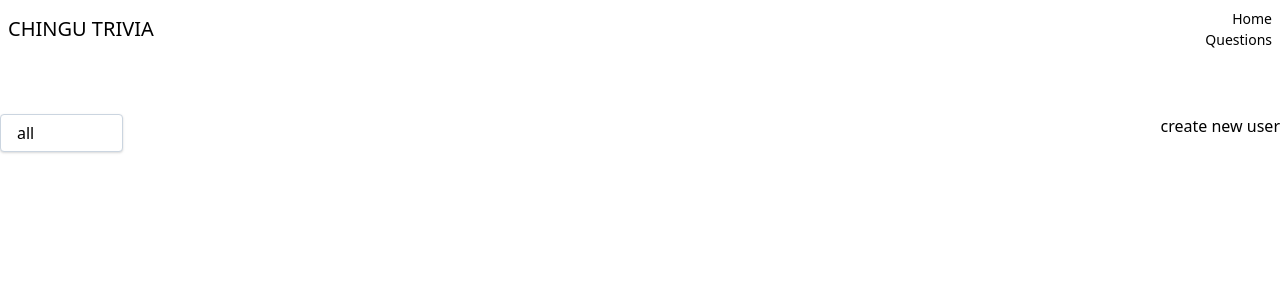
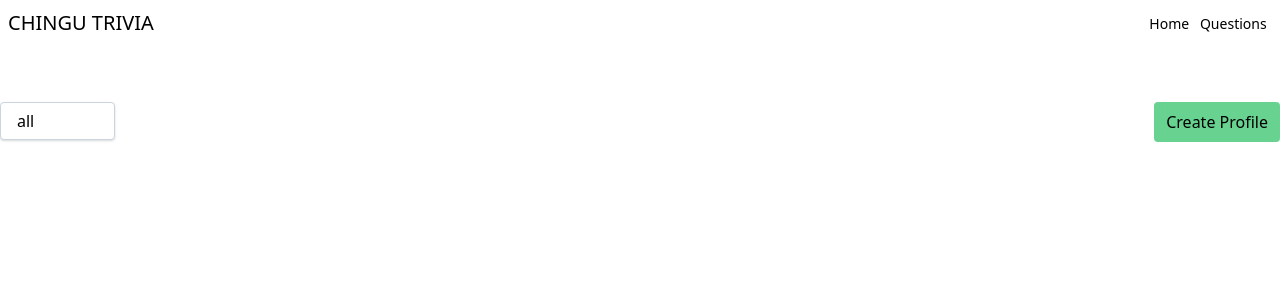
Before and after one commit to nbyodai/solo-chingu-trivia, a Vue app: page / in a window 1280 px wide. Shown: the top 300 px of the page. Built offline with nearby package versions, Linux system fonts and the light colour scheme; no server answers.

Commit message:
Style profile creation and save buttons

```diff
--- a/src/App.vue
+++ b/src/App.vue
@@ -6,7 +6,7 @@
         <select
           name="TopicType"
           @change="selectTopic($event)"
-          class="block appearance-none bg-white border border-gray-400 hover:border-gray-500 px-4 py-2 pr-8 rounded shadow leading-tight focus:outline-none"
+          class="block appearance-none bg-white border border-gray-400 hover:border-gray-500 px-4 py-2 pr-6 rounded shadow leading-tight focus:outline-none"
         >
           >
           <option value="all" :disabled="isDisabled('all')">all</option>
@@ -16,13 +16,21 @@
         </select>
       </div>
       <div>
-        <button v-if="trivialista" @click="saveInfo">saveDetails</button>
-        <button v-else @click="createNewUser()">create new user</button>
+        <button
+          class="bg-blue-400 px-3 py-2 rounded"
+          v-if="trivialista"
+          @click="saveInfo"
+        >Save Trivia</button>
+        <button
+          class="bg-green-400 px-3 py-2 rounded"
+          v-else
+          @click="createNewUser()"
+        >Create Profile</button>
       </div>
     </div>
     <div
       v-if="questions.length"
-      class="flex flex-col items-center pb-4 border-2 border-gray-100 shadow-lg"
+      class="flex flex-col items-center mt-4 pb-4 border-2 border-gray-100 shadow-lg"
     >
       <question-tracker :total="total" :step="currentStep" />
       <question-card
--- a/src/components/Header.vue
+++ b/src/components/Header.vue
@@ -1,7 +1,7 @@
 <template>
    <header class="flex justify-between items-center">
           <div class="font-normal text-xl ml-2 mt-2 uppercase">chingu trivia</div>
-          <div class="flex flex-col mr-2 mt-2 items-end text-sm">
+          <div class="flex flex-col md:flex-row md:justify-around md:w-32 mr-2 mt-2 items-end text-sm">
               <p class="capitalize">home</p>
               <p class="capitalize">questions</p>
           </div>
```
